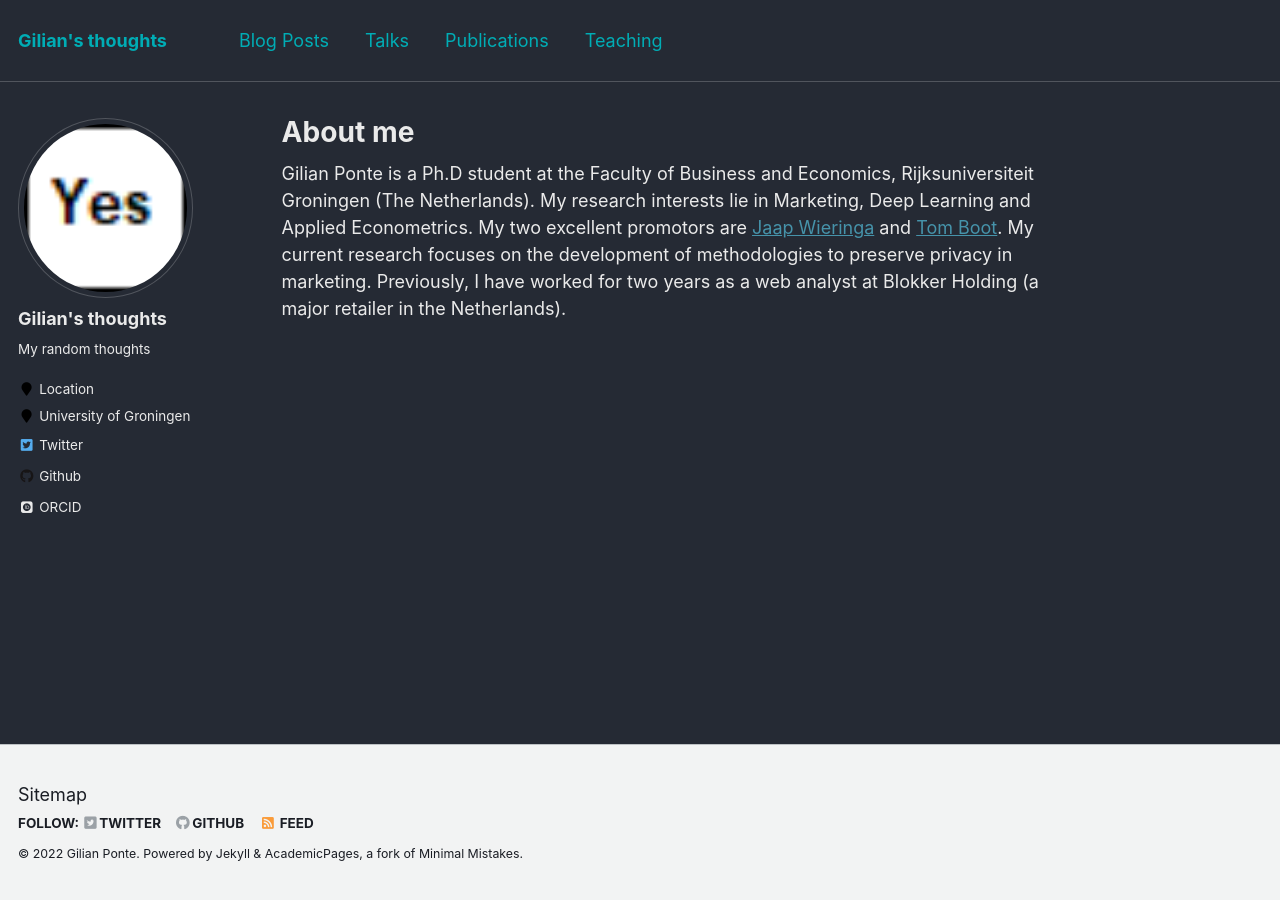
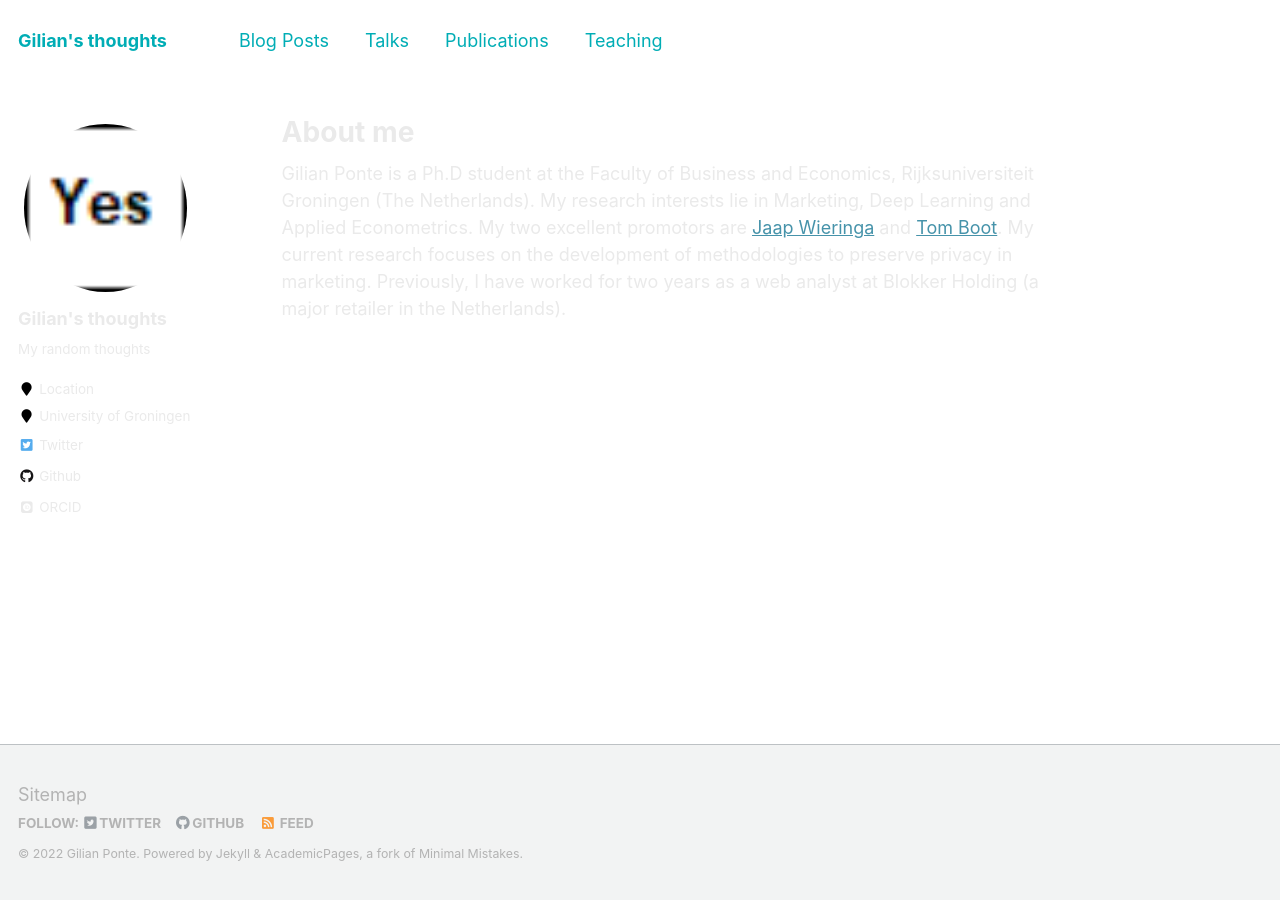
Before and after one commit to GilianPonte/gilianponte.github.io, a Jekyll site: the page built from _pages/about.md, in a window 1280 px wide. Built offline with Jekyll 4.4.1, drawn with Linux system fonts in a browser that asks for light colours; some web fonts are replaced.

Commit message:
Update _variables.scss

```diff
--- a/_sass/_variables.scss
+++ b/_sass/_variables.scss
@@ -53,8 +53,8 @@ $darker-gray                : mix(#000, $gray, 60%);
 $light-gray                 : mix(#fff, $gray, 50%);
 $lighter-gray               : mix(#fff, $gray, 90%);
 
-$body-color                 : #252a34;
-$background-color           : #252a34;
+$body-color                 : #FFFFFF;
+$background-color           : #FFFFFF;
 $code-background-color      : mix(#000, $background-color, 15%);
 $code-background-color-dark : mix(#000, $background-color, 20%);
 $text-color                 : #eaeaea;
```
